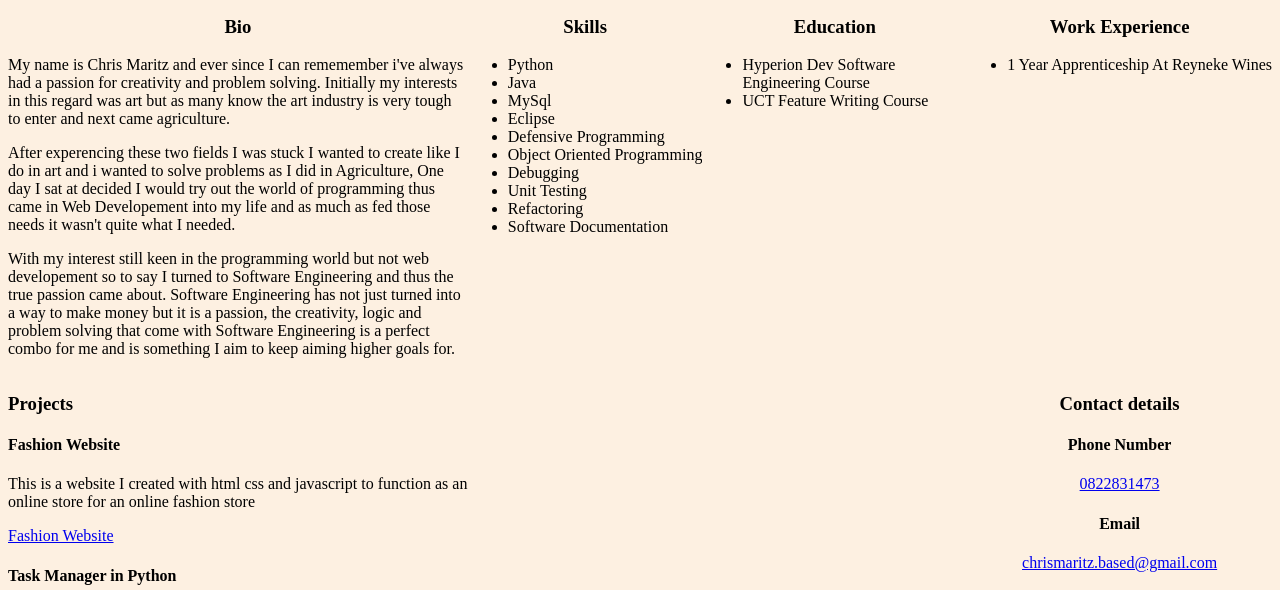
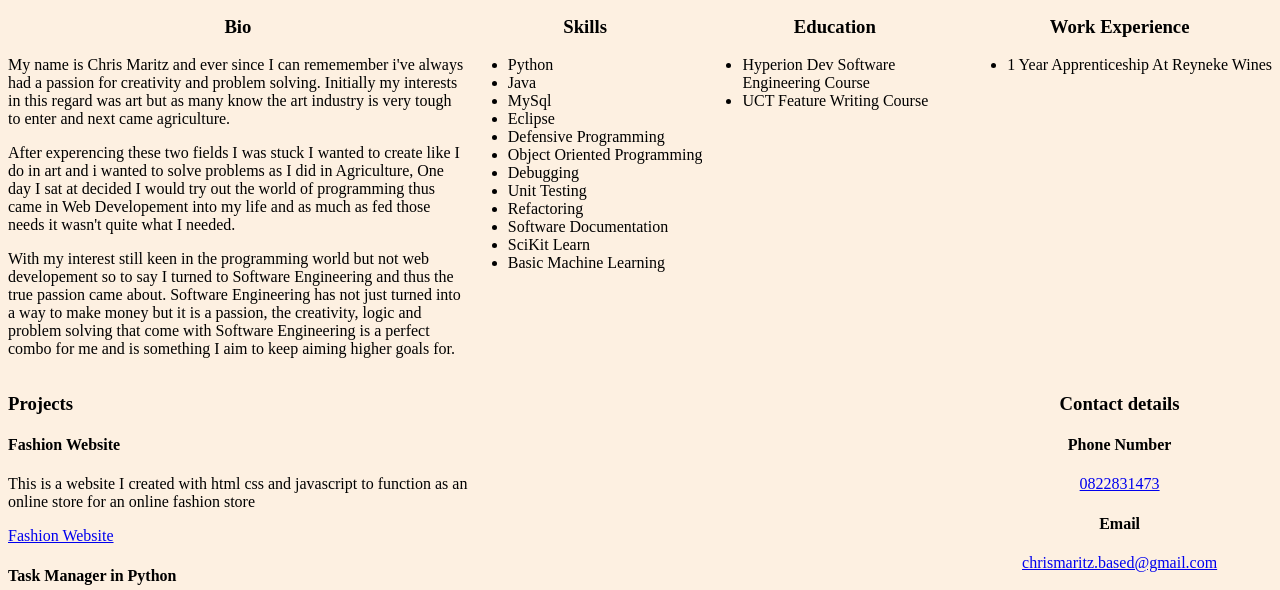
Before and after one commit to ChrisMaritz/Chris_Maritz_Resume, a plain HTML site: page index.html in a window 1280 px wide. Shown: the part 138-728 px from the top of the page. Drawn offline with Linux system fonts and the light colour scheme.

Commit message:
added skiils

```diff
--- a/index.html
+++ b/index.html
@@ -61,6 +61,8 @@
                 <li>Unit Testing</li>
                 <li>Refactoring</li>
                 <li>Software Documentation</li>
+                <li>SciKit Learn</li>
+                <li>Basic Machine Learning</li>
             </ul>
         </div>
         <div class="education">
```
